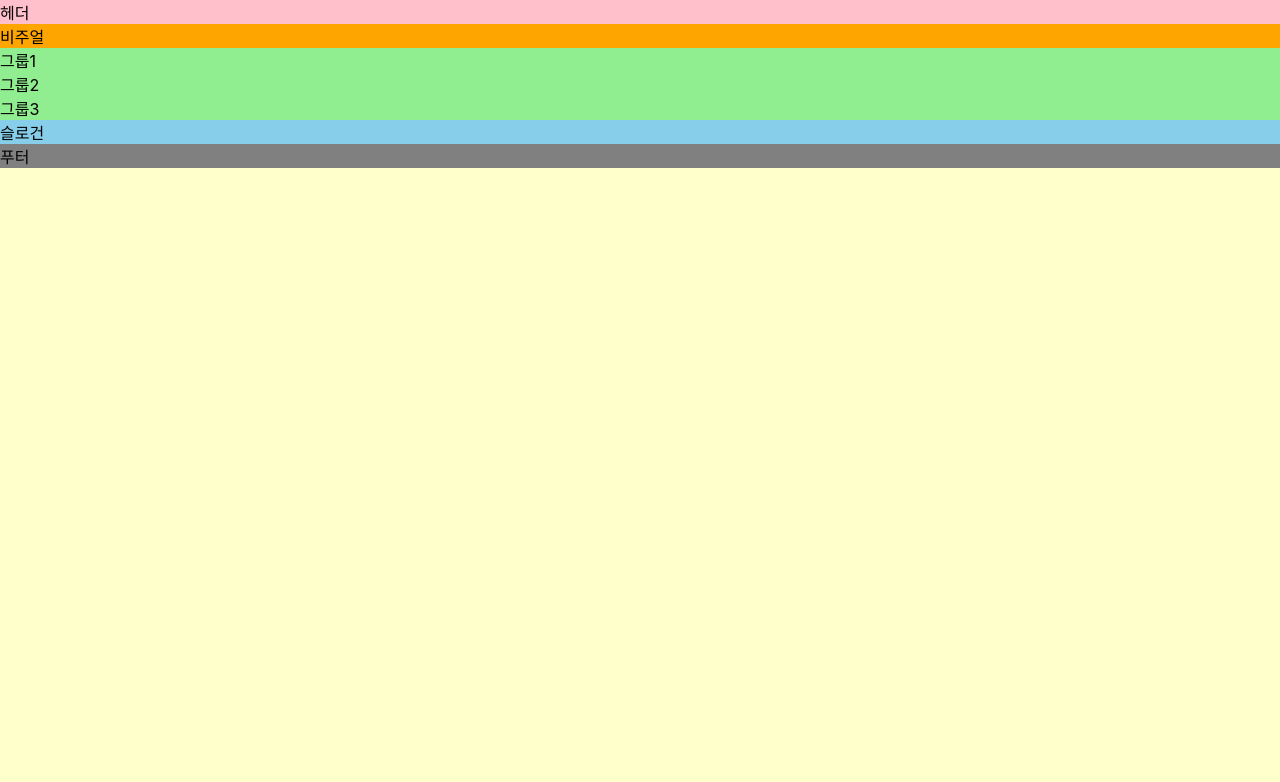
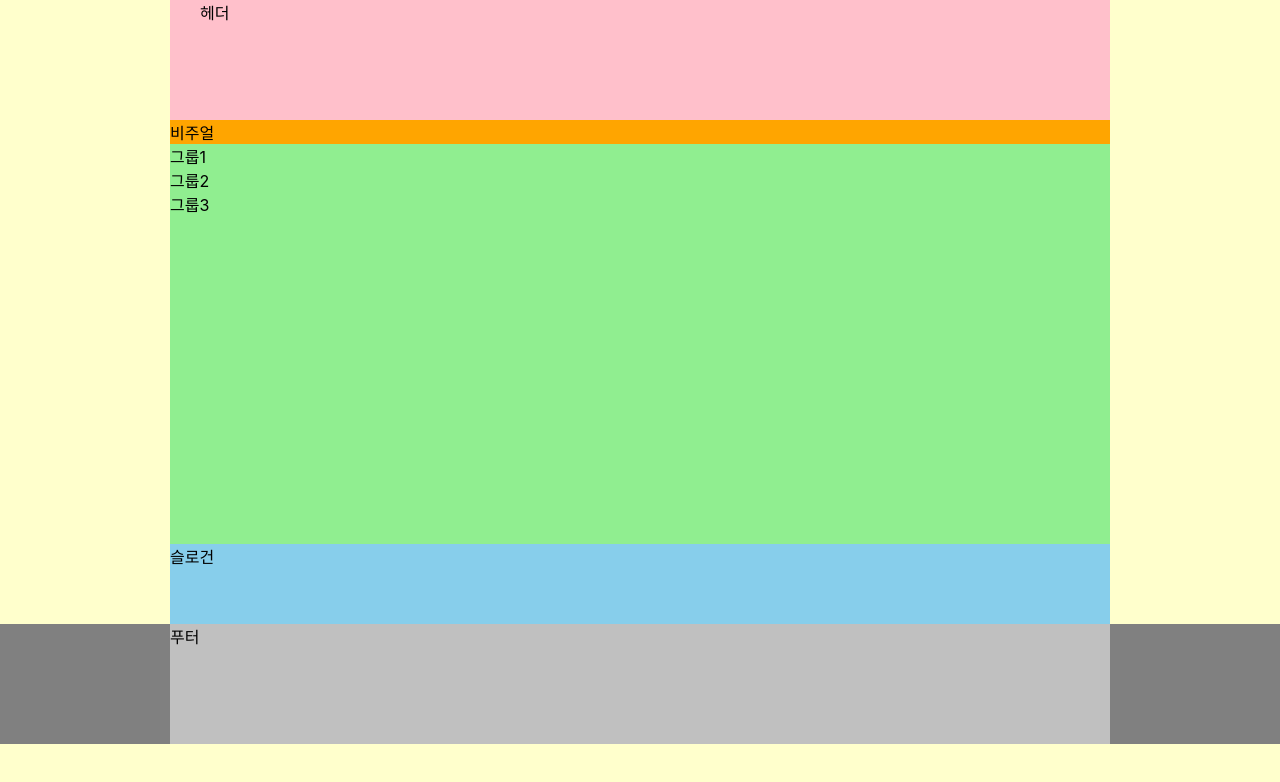
Before and after one commit to DahamWeon/HTML5, a website: page index.html in a window 1280 px wide. Drawn offline with Linux system fonts and the light colour scheme; a web font is replaced by a local one.

Commit message:
웹 카페 레이아웃 구현

```diff
--- a/styles/style.css
+++ b/styles/style.css
@@ -1,22 +1,42 @@
 @import url(./normalize.css);
 @import url(./reset.css);
+/* 본문 스타일 */
 body {
   background: #ffc;
   font-family: "Pretendard Variable", Pretendard, -apple-system, BlinkMacSystemFont, system-ui, Roboto, "Helvetica Neue", "Segoe UI", "Apple SD Gothic Neo", "Noto Sans KR", "Malgun Gothic", "Apple Color Emoji", "Segoe UI Emoji", "Segoe UI Symbol", sans-serif;
 }
 
+/* 레이아웃 */
+.header, .visual, .main, .slogan, .footer-inner {
+  width: 940px;
+  box-sizing: border-box;
+  margin: 0 auto;
+}
+/* 헤더 */
 .header {
   background: pink;
+  padding: 0 30px;
+  height: 15vh;
 }
+/* 비주얼 */
 .visual {
   background: orange;
 }
+/* 메인 */
 .main {
   background: lightgreen;
+  height: 50vh;
 }
+/* 슬로건 */
 .slogan {
   background: skyblue;
+  height: 10vh;
 }
+/* 푸터 */
 .footer {
   background: gray;
 }
+.footer-inner {
+  background: silver;
+  height: 15vh;
+}
```
